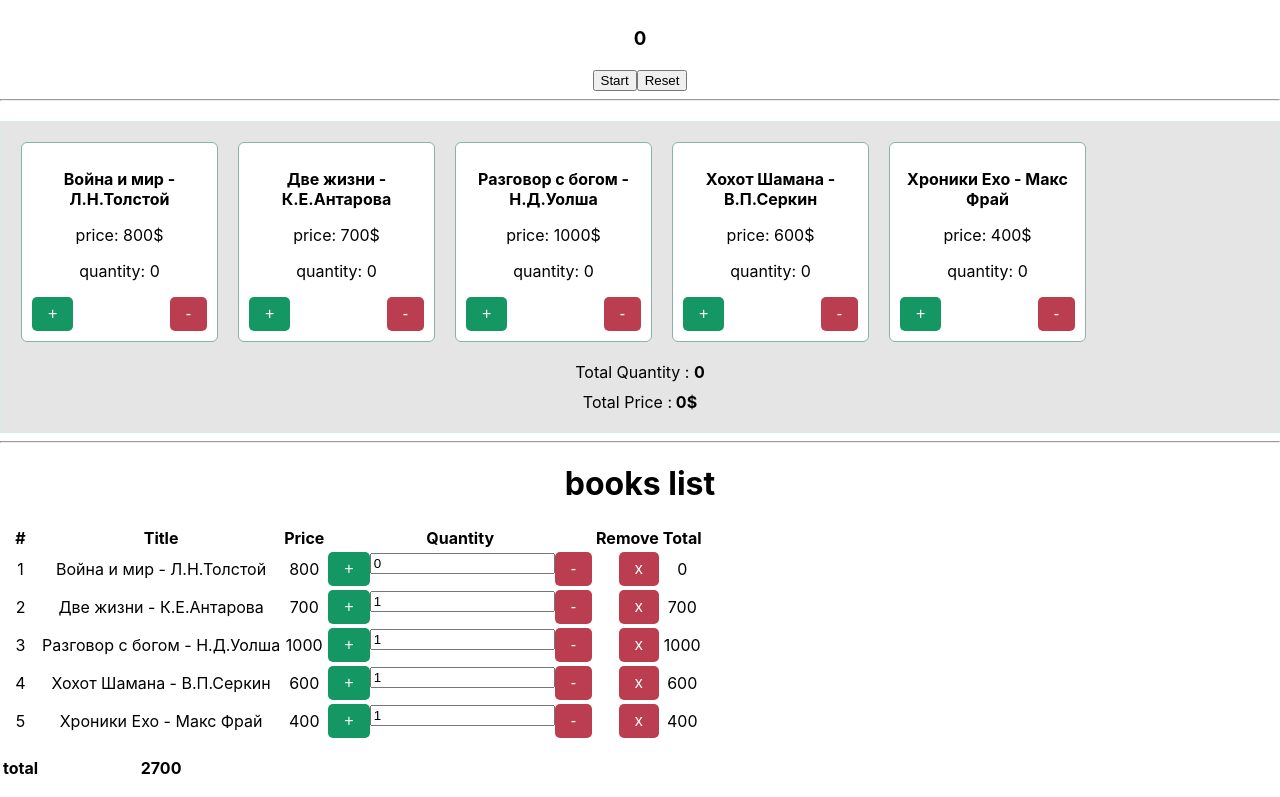
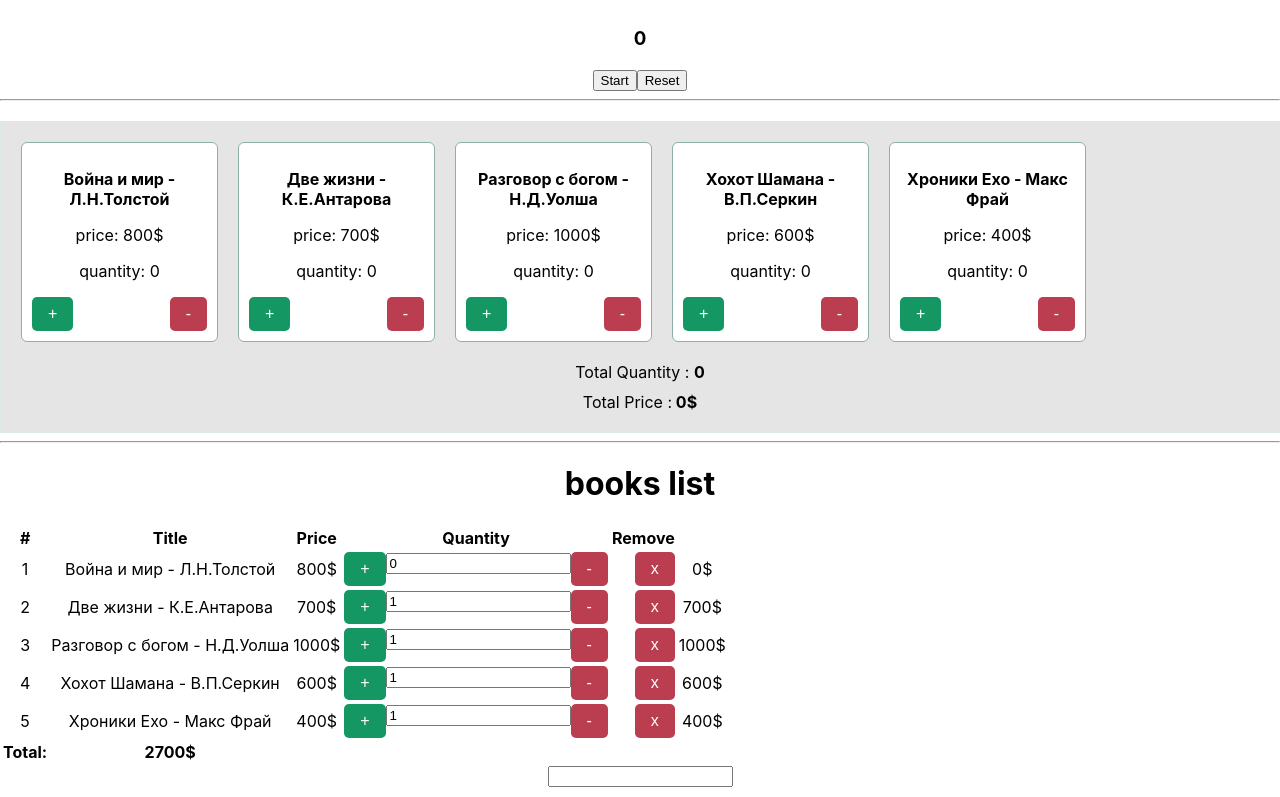
Before and after one commit to sailent/FE_course-5, a React (Create React App) app in the folder course-5.2/: page / in a window 1280 px wide. Shown: the part 731-1528 px from the top of the page. Built offline with nearby package versions, Linux system fonts and the light colour scheme.

Commit message:
HW-6 v1.0.0

```diff
--- a/course-5.2/src/components/BookCart.js
+++ b/course-5.2/src/components/BookCart.js
@@ -1,6 +1,5 @@
 import { useState } from 'react'
 import MinMax from './MinMax'
-import Total from './Total'
 
 function booksStub() {
   return [
@@ -49,6 +48,7 @@ function booksStub() {
 
 export default function BookCart() {
   const [books, setBooks] = useState(booksStub())
+  const [reqInput, setReq] = useState()
 
   const setQuantity = (id, quantity, total) => {
     setBooks(
@@ -67,6 +67,14 @@ export default function BookCart() {
   const removeItem = (id) => {
     setBooks(books.filter((obj) => obj.id !== id))
   }
+
+  const useInputRequired = (required, e) => {
+    const val = e.target.value
+    if (required && !val) {
+      setReq('это поле обязательно')
+      e.target.style.borderColor = 'red'
+    }
+  }
   return (
     <div className="some">
       <hr />
@@ -74,9 +82,13 @@ export default function BookCart() {
       <table>
         <tfoot>
           <tr>
-            <th>total</th>
+            <th>Total:</th>
             <th>
-              <Total books={books} />
+              {books.reduce(
+                (prev, curr) => prev + curr.quantity * curr.price,
+                0
+              )}
+              $
             </th>
           </tr>
         </tfoot>
@@ -87,13 +99,12 @@ export default function BookCart() {
             <th>Price</th>
             <th>Quantity</th>
             <th>Remove</th>
-            <th>Total</th>
           </tr>
           {books.map((book, i) => (
             <tr key={book.id}>
               <td>{i + 1}</td>
               <td>{book.title}</td>
-              <td>{book.price}</td>
+              <td>{book.price}$</td>
               <td>
                 <MinMax
                   max={book.rest}
@@ -113,11 +124,12 @@ export default function BookCart() {
                   x
                 </button>
               </td>
-              <td>{book.quantity * book.price}</td>
+              <td>{book.quantity * book.price}$</td>
             </tr>
           ))}
         </tbody>
       </table>
+      <input placeholder={reqInput} onBlur={(e) => useInputRequired(true, e)} />
     </div>
   )
 }
--- a/course-5.2/src/components/Total.js
+++ /dev/null
@@ -1,10 +0,0 @@
-function Total({ books }) {
-  let sum = 0
-
-  Object.keys(books).forEach((key) => {
-    sum += books[key].total
-  })
-
-  return <p>{sum}</p>
-}
-export default Total
```
